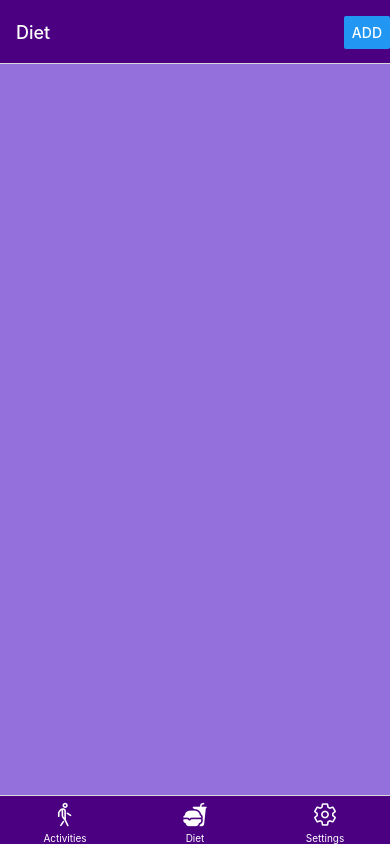
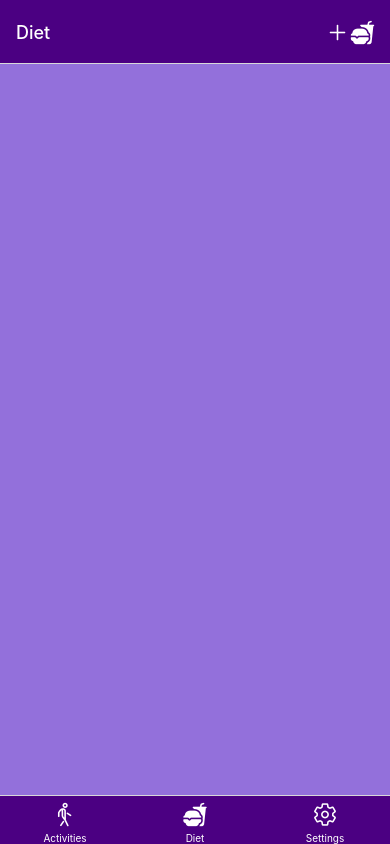
Before and after one commit to haoniu08/motion-and-health-tracker, a React Native app: screen /Diet in a window 390 px wide. Built offline with nearby package versions, Linux system fonts and the light colour scheme; no server answers.

Commit message:
top-right add activity & diet icons updated

```diff
--- a/screens/Activities.js
+++ b/screens/Activities.js
@@ -2,6 +2,8 @@ import { StyleSheet, View, Button } from 'react-native'
 import { React, useEffect } from 'react'
 import ItemList from '../components/ItemList'
 import { useTheme } from '../context/ThemeContext'
+import { Ionicons } from '@expo/vector-icons';
+import styling from '../utils/StylingUtils';
 
 export default function Activities({ navigation }) {
 
@@ -17,10 +19,22 @@ export default function Activities({ navigation }) {
       headerStyle: { backgroundColor: currentTheme.headerColor }, // Update header color based on theme
       headerTintColor: currentTheme.color,
       headerRight: () => (
-        <Button
-          title="Add"
-          onPress={handleAddPress}
-        />
+        <View style={styles.iconContainer}>
+          <Ionicons
+            name="add"
+            size={styling.fontSize.extraLargeFontSize}
+            color={styling.colors.white}
+            onPress={handleAddPress}
+            style={styles.icon}
+          />
+          <Ionicons
+            name="walk"
+            size={styling.fontSize.extraLargeFontSize}
+            color={styling.colors.white}
+            onPress={handleAddPress}
+            style={styles.icon}
+          />
+        </View>
       ),
     });
   }, [navigation, currentTheme]);
@@ -36,4 +50,8 @@ const styles = StyleSheet.create({
   container: {
     flex: 1,
   },
+  iconContainer: {
+    flexDirection: styling.flexDirection.row,
+    marginRight: styling.margins.largeMargin,
+  },
 });
--- a/screens/Diet.js
+++ b/screens/Diet.js
@@ -2,6 +2,8 @@ import { StyleSheet, View, Button } from 'react-native'
 import { React, useEffect } from 'react'
 import ItemList from '../components/ItemList'
 import { useTheme } from '../context/ThemeContext'
+import styling from '../utils/StylingUtils';
+import { Ionicons } from '@expo/vector-icons';
 
 export default function Diet({ navigation }) {
 
@@ -17,10 +19,22 @@ export default function Diet({ navigation }) {
       headerStyle: { backgroundColor: currentTheme.headerColor }, // Update header color based on theme
       headerTintColor: currentTheme.color,
       headerRight: () => (
-        <Button
-          title="Add"
-          onPress={handleAddPress}
-        />
+        <View style={styles.iconContainer}>
+          <Ionicons
+            name="add"
+            size={styling.fontSize.extraLargeFontSize}
+            color={styling.colors.white}
+            onPress={handleAddPress}
+            style={styles.icon}
+          />
+          <Ionicons
+            name="fast-food"
+            size={styling.fontSize.extraLargeFontSize}
+            color={styling.colors.white}
+            onPress={handleAddPress}
+            style={styles.icon}
+          />
+        </View>
       ),
     });
   }, [navigation, currentTheme]);
@@ -36,4 +50,8 @@ const styles = StyleSheet.create({
   container: {
     flex: 1,
   },
+  iconContainer: {
+    flexDirection: styling.flexDirection.row,
+    marginRight: styling.margins.largeMargin,
+  },
 });
```
